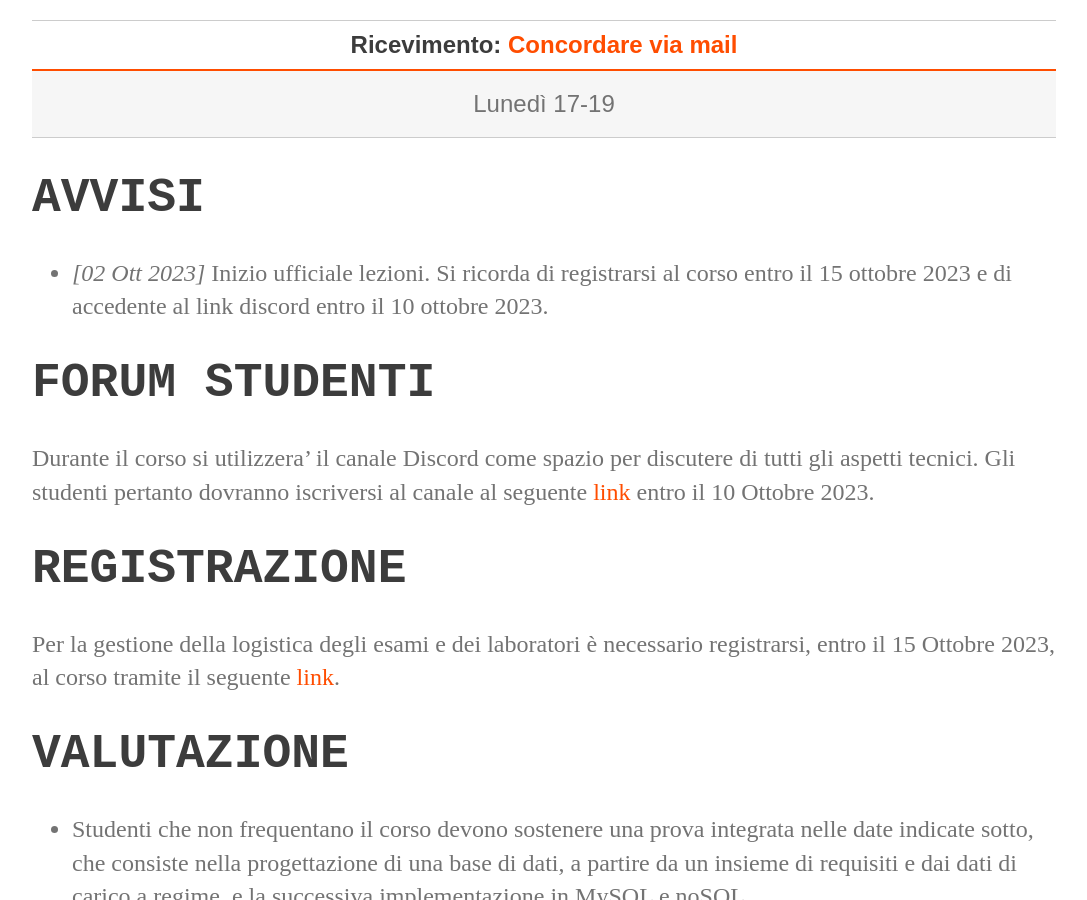
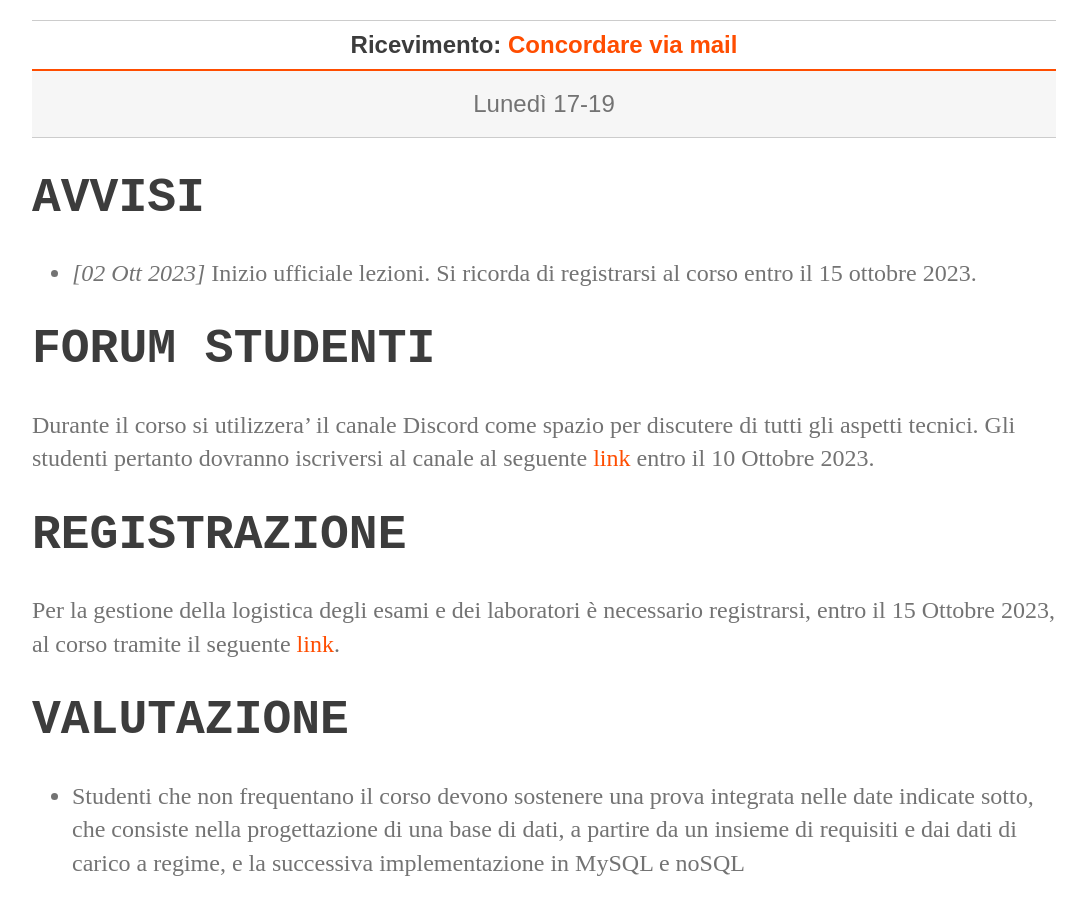
Before and after one commit to perceivelab/database-course, a Jekyll site: the page built from index.md, in a window 1280 px wide and 900 px high, scrolled down 440 px. Shown: the whole window, without its empty margins (96-1183 px from the left). Built offline with Jekyll 4.4.1, drawn with Linux system fonts in a browser that asks for light colours.

Commit message:
Update index.md

```diff
--- a/index.md
+++ b/index.md
@@ -21,7 +21,7 @@ layout: default
 
 # AVVISI
 
-- *[02 Ott 2023]* Inizio ufficiale lezioni. Si ricorda di registrarsi al corso entro il 15 ottobre 2023 e di accedente al link discord entro il 10 ottobre 2023.
+- *[02 Ott 2023]* Inizio ufficiale lezioni. Si ricorda di registrarsi al corso entro il 15 ottobre 2023.
 
 # FORUM STUDENTI
 {: #tag}
```
